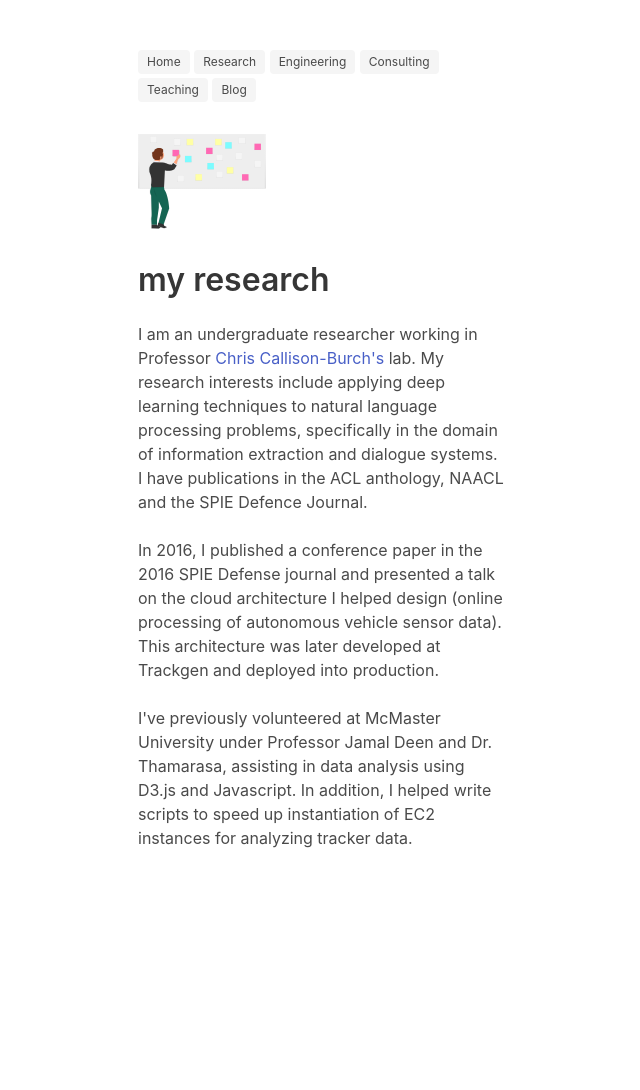
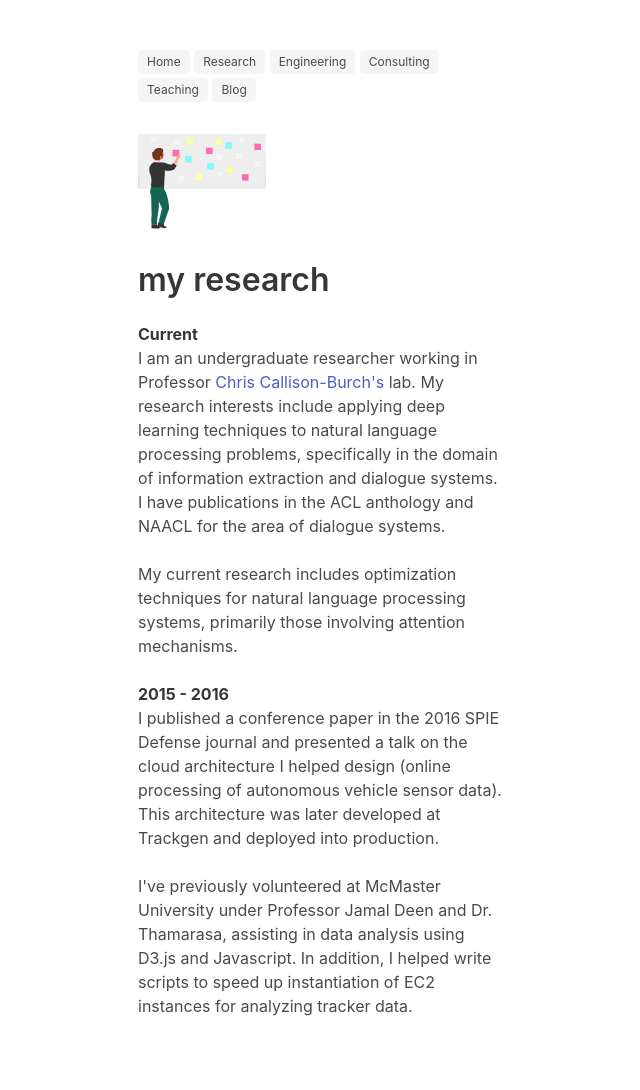
Before and after one commit to kirubarajan/old_site, a Django app: page /research/ in a window 1280 px wide. Shown: the whole page, without its empty margins (318-958 px from the left). Before the commit the page ends 848 px from the top, so only its background shows below. Run offline with Django 3.2, Linux system fonts and the light colour scheme; some libraries are stand-ins or nearby versions.

Commit message:
Fix website wording

```diff
--- a/about/templates/projects.html
+++ b/about/templates/projects.html
@@ -13,8 +13,10 @@
           <h1 class="title"> my projects </h1>
           <p class="">
             I was previously a software
-            development intern at TrackGen, working on microservices for autonomous driving. Currently, I am one of the lead developers at Penn Labs,
-            creating software to help Penn students excel. Previously, I worked at Foursquare as a Software Engineering intern, working on data infrastructure. Here the open source projects I've built/contributed to:
+            development intern at TrackGen, working on microservices for autonomous driving.
+            Last summer, I worked at Foursquare as a software engineering intern, working on data infrastructure.
+            Currently, I am one of the lead developers at Penn Labs,
+            creating software to help Penn students excel. Here the open source projects I've built/contributed to:
             <br> <br>
         </div>
         <div class="column is-one-fourth"> </div>
--- a/about/templates/research.html
+++ b/about/templates/research.html
@@ -11,11 +11,19 @@
             <img src="{% static 'img/thinking.svg' %}">
           </figure>
           <h1 class="title"> my research</h1>
-          <p> I am an undergraduate researcher working in Professor <a href="http://www.cis.upenn.edu/~ccb/">Chris Callison-Burch's</a> lab. My research interests
+          <p>
+            <strong>Current</strong>
+            <br />
+            I am an undergraduate researcher working in Professor <a href="http://www.cis.upenn.edu/~ccb/">Chris Callison-Burch's</a> lab. My research interests
             include applying deep learning techniques to natural language processing problems, specifically in the domain of information extraction and dialogue systems.
-            I have publications in the ACL anthology, NAACL and the SPIE Defence Journal.<br> <br>
+            I have publications in the ACL anthology and NAACL for the area of dialogue systems. <br> <br>
 
-            In 2016, I published a conference paper in the 2016 SPIE Defense journal and presented a talk on the cloud architecture I helped design (online
+            My current research includes optimization techniques for natural language processing systems, primarily those involving attention mechanisms.
+
+            <br/> <br />
+            <strong>2015 - 2016</strong>
+            <br />
+            I published a conference paper in the 2016 SPIE Defense journal and presented a talk on the cloud architecture I helped design (online
             processing of autonomous vehicle sensor data). This architecture was later developed at Trackgen and deployed into production.<br> <br>
 
             I've previously volunteered at McMaster University under Professor Jamal Deen and Dr. Thamarasa, assisting
--- a/about/templates/splash.html
+++ b/about/templates/splash.html
@@ -12,10 +12,10 @@
           </figure>
           <h1 class="title"> Hello! 🙌 </h1>
           <p>
-            My name is Arun Kirubarajan - I'm originally from <a href="https://www.google.com/maps/place/Mississauga,+ON,+Canada/@43.5772409,-79.6344308,11z/data=!3m1!4b1!4m5!3m4!1s0x882b469fe76b05b7:0x3146cbed75966db!8m2!3d43.5890452!4d-79.6441198">Mississauga</a>, Canada but currently I am an undergraduate in the dual degree Artificial Intelligence
+            My name is Arun Kirubarajan - I'm from <a href="https://www.google.com/maps/place/Mississauga,+ON,+Canada/@43.5772409,-79.6344308,11z/data=!3m1!4b1!4m5!3m4!1s0x882b469fe76b05b7:0x3146cbed75966db!8m2!3d43.5890452!4d-79.6441198">Mississauga</a>, Canada and am currently an undergraduate in the dual degree Artificial Intelligence
             Program at the University of Pennsylvania. I study computer science and cognitive science (linguistics) with a minor in statistics from the Wharton School of Business.<br> <br>
 
-            I research machine learning in Penn's <a href="https://penn-nlp.github.io/">NLP Group</a> and previously was working on location intelligence at <a href="https://foursquare.com/">Foursquare</a>.
+            I research machine learning in Penn's <a href="https://penn-nlp.github.io/">NLP Group</a> and I teach one of the computer science courses at Penn. Previously, I was working on location intelligence at <a href="https://foursquare.com/">Foursquare</a>.
             I also like contributing to open source in my spare time.
             Outside of computer science, I like brewing coffee, skateboarding, and playing video games.
             This website is where I write the things that I'm doing or stuff I find interesting.
--- a/about/templates/teaching.html
+++ b/about/templates/teaching.html
@@ -14,13 +14,16 @@
           <p>
             I am the instructor for <a href="https://www.cis.upenn.edu/~cis192/">CIS 192</a> at Penn, which is
             a great class about some very interesting topics (in Python). I also like to give technical talks about my work,
-            usually on machine learning and web development: <br />
+            usually on natural language processing and software engineering: <br />
           </p>
+          <br />
+          <p><strong>Machine Learning</strong></p>
           <div class="panel list-group" style="margin-top: 1rem; border-radius: 0.2rem">
             <a class="panel-block list-group-item is-primary">P-Classic 2019 - NLP Survey Lecture </a>
             <a class="panel-block list-group-item is-primary">WOCHAT 2019 - Neural Text Generation </a>
             <a class="panel-block list-group-item is-primary">PennApps 2019 - ML and NLP Quickstart (Python)</a>
           </div>
+          <p><strong>Web Development</strong></p>
           <div class="panel list-group" style="margin-top: 1rem; border-radius: 0.2rem">
             <a class="panel-block list-group-item is-primary">PennApps 2018 - Django Framework (Python)</a>
             <a class="panel-block list-group-item is-primary">PennApps 2018 - Express REST APIs (Node.js)</a>
```
